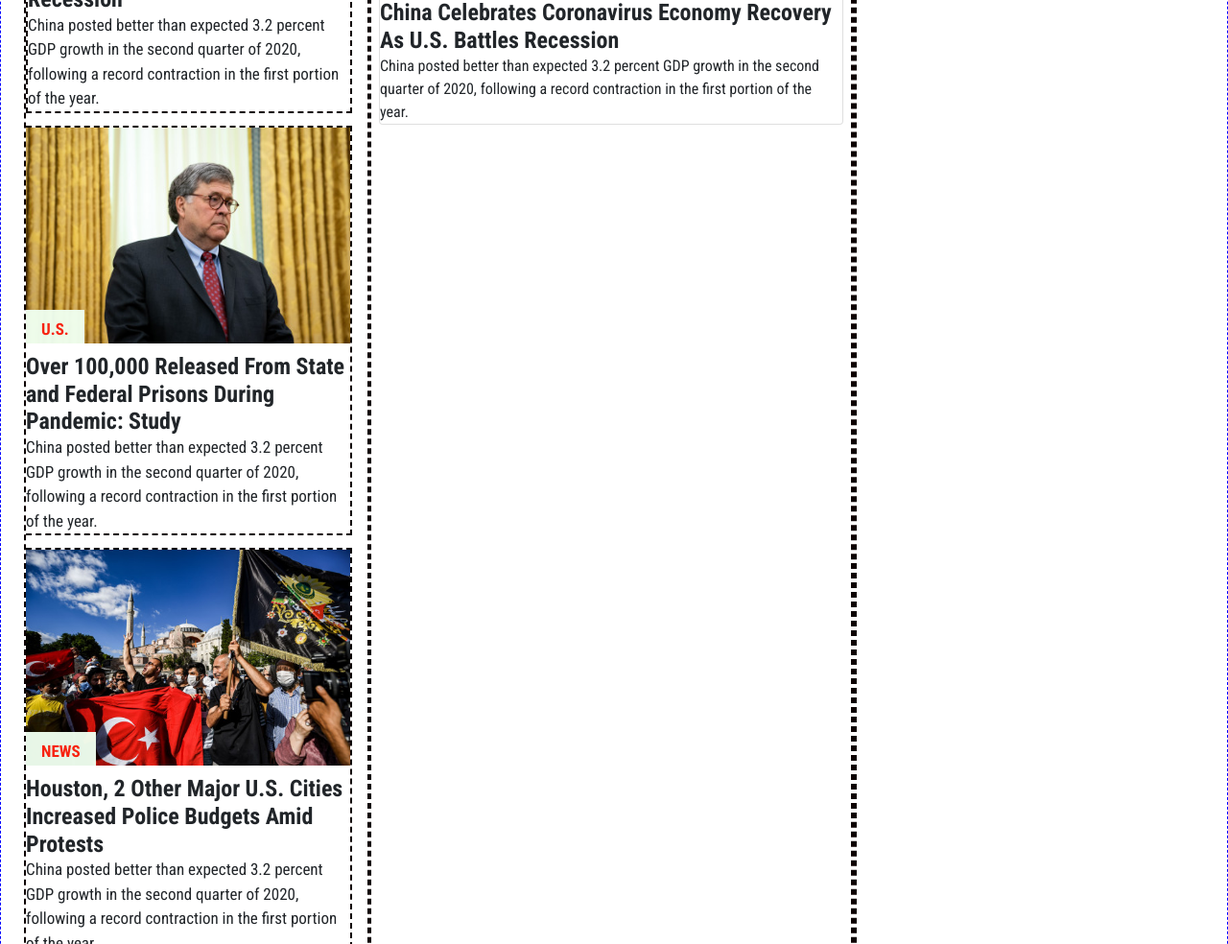
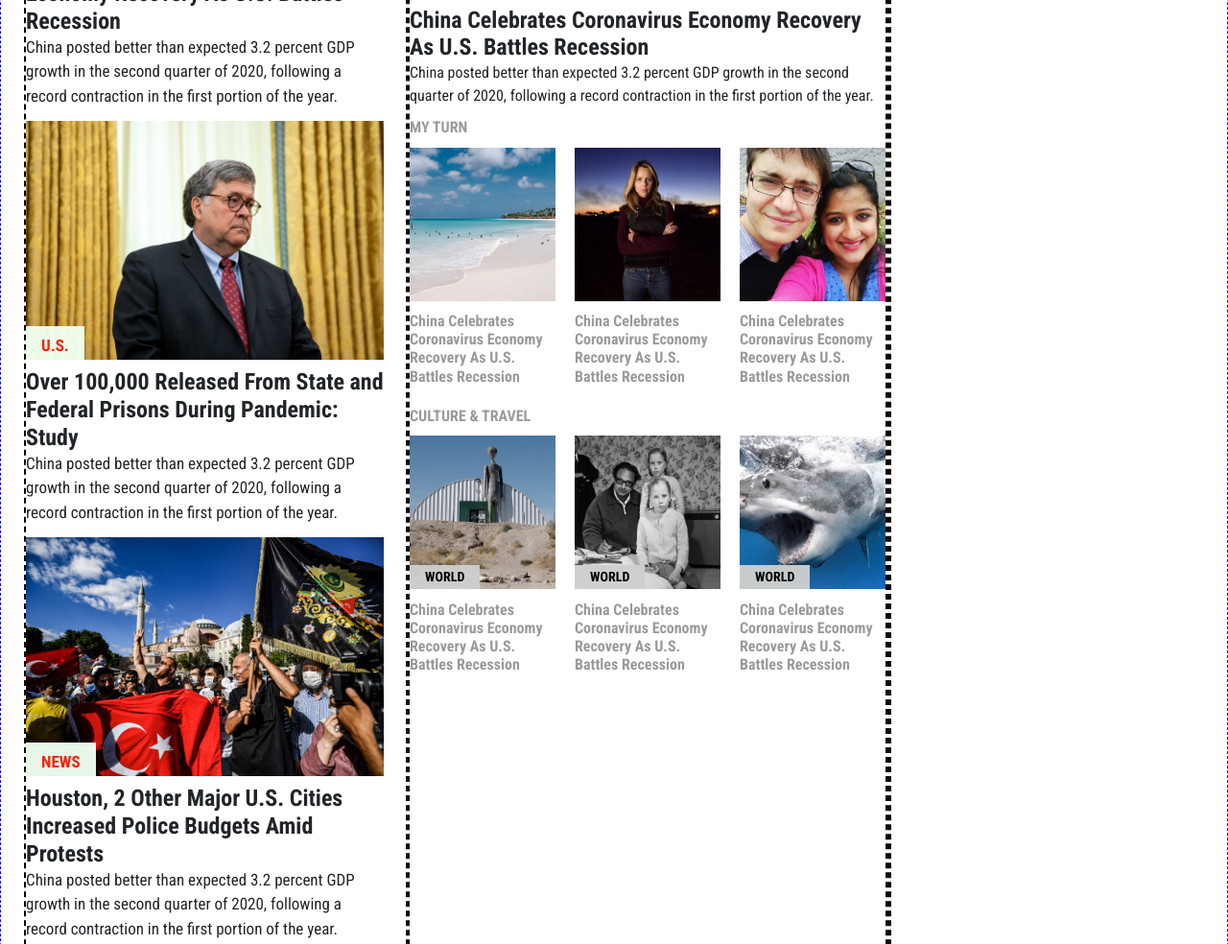
Before and after one commit to Berabjesus/Newsweek.com-clone, a plain HTML site: page index.html in a window 1280 px wide. Shown: the part 546-1530 px from the top of the page at 96% size. Drawn offline with nearby package versions, Linux system fonts and the light colour scheme.

Commit message:
add main element second news column news grids added

```diff
--- a/css/style.css
+++ b/css/style.css
@@ -45,6 +45,10 @@ p {
   font-size: 16px;
   font-weight: 600;
   margin: 0.7rem 0;
+}
+
+.card {
+  border: unset;
 }
 
 /* Fixed navbar starts here */
@@ -196,7 +200,7 @@ p {
 }
 
 .main-news-col-1 {
-  width: 30%;
+  /* max-width: 30% !important; */
 }
 
 .main-news-col-1 .card {
@@ -206,7 +210,8 @@ p {
 .main-news-col-1 .card-custom-img {
   position: relative;
   width: 100%;
-  max-height: 230px;
+  max-height: 260px;
+  overflow: hidden;
 }
 
 .card-img-overlay {
@@ -245,4 +250,31 @@ p {
   position: relative;
   width: 100%;
   max-height: 310px;
+  overflow: hidden;
 }
+
+.news-grid .card-custom-img {
+  height: 160px;
+}
+
+.news-grid img {
+  height: 100%;
+}
+
+.news-grid .card-title {
+  font-size: 16px;
+  font-weight: 600;
+  margin: 0.7rem 0;
+}
+
+.news-grid .card-title a {
+  color: rgba(3,3,3,.4) !important;
+}
+
+.news-grid .card-img-overlay {
+  height: 25px;
+  font-size: 14px;
+  line-height: 25px;
+  color: black;
+  background-color: rgba(206, 207, 206, 0.966);
+}
--- a/index.html
+++ b/index.html
@@ -86,11 +86,11 @@
 
   <main class="container main-container width-custom border-temp">
     <section class="row main-news px-4">
-      <div class="main-news-col-1 border-temp-1">
-        <div class="card-group pr-3 d-flex flex-column">
+      <div class="main-news-col-1 col-4 pl-0 border-temp-1">
+        <div class="card-group pr-2 d-flex flex-column">
           <h2 class="news-catagory">FEATURED STORIES</h2>
           <div class="card border-temp-1">
-            <div class="card-custom-img card-bg-1 w-100">
+            <div class="card-custom-img  w-100">
               <img class="img-fluid" src="./media/image/col-1-card-1.jpg" alt="">
               <h1 class="card-img-overlay">WORLD</h1>
             </div>
@@ -98,7 +98,7 @@
             <p class="card-text">China posted better than expected 3.2 percent GDP growth in the second quarter of 2020, following a record contraction in the first portion of the year.<p>
           </div>
           <div class="card border-temp-1">
-            <div class="card-custom-img card-bg-1 w-100">
+            <div class="card-custom-img  w-100">
               <img class="img-fluid" src="./media/image/col-1-card-1 (1).jpg" alt="">
               <h1 class="card-img-overlay">U.S.</h1>
             </div>
@@ -106,7 +106,7 @@
             <p class="card-text">China posted better than expected 3.2 percent GDP growth in the second quarter of 2020, following a record contraction in the first portion of the year.<p>
           </div>
           <div class="card border-temp-1">
-            <div class="card-custom-img card-bg-1 w-100">
+            <div class="card-custom-img  w-100">
               <img class="img-fluid" src="./media/image/col-1-card-1 (2).jpg" alt="">
               <h1 class="card-img-overlay">NEWS</h1>
             </div>
@@ -114,7 +114,7 @@
             <p class="card-text">China posted better than expected 3.2 percent GDP growth in the second quarter of 2020, following a record contraction in the first portion of the year.<p>
           </div>
           <div class="card border-temp-1">
-            <div class="card-custom-img card-bg-1 w-100">
+            <div class="card-custom-img  w-100">
               <img class="img-fluid" src="./media/image/col-1-card-1 (3).jpg" alt="">
               <h1 class="card-img-overlay">WORLD</h1>
             </div>
@@ -122,7 +122,7 @@
             <p class="card-text">following a record contraction in the first portion of the year.<p>
           </div>
           <div class="card border-temp-1">
-            <div class="card-custom-img card-bg-1 w-100">
+            <div class="card-custom-img  w-100">
               <img class="img-fluid" src="./media/image/col-1-card-1 (4).jpg" alt="">
               <h1 class="card-img-overlay">WORLD</h1>
             </div>
@@ -131,16 +131,69 @@
           </div>
         </div>
       </div>
-      <div class="main-news-col-2 px-2 border-temp-1">
-        <div class="card">
+
+      <div class="main-news-col-2 col-5 px-0 border-temp-1">
+        <div class="card top-story">
           <h2 class="news-catagory">TOP STORY</h2>
-          <div class="card-custom-img card-bg-1 w-100">
+          <div class="card-custom-img w-100">
             <img class="img-fluid" src="./media/image/col-2-card-1.jpg" alt="">
             <h1 class="card-img-overlay">WORLD</h1>
           </div>
           <h1 class="card-title"><a class="hover-link-cards text-body font-weight-bold" href="#">China Celebrates Coronavirus Economy Recovery As U.S. Battles Recession</a></h1>
           <p class="card-text">China posted better than expected 3.2 percent GDP growth in the second quarter of 2020, following a record contraction in the first portion of the year.<p>
         </div>
+
+        <div class="news-grid">
+          <h2 class="news-catagory">MY TURN</h2>
+          <div class="card-deck">
+            <div class="card col-4 mr-1 pl-0 pr-2">
+              <div class="card-custom-img w-100">
+                <img class="img-fluid" src="./media/image/news (1).jpg" alt="">
+              </div>
+              <h1 class="card-title"><a class="font-weight-bold text-decoration-none" href="#">China Celebrates Coronavirus Economy Recovery As U.S. Battles Recession</a></h1>
+            </div>
+            <div class="card col-4 mx-0 px-2">
+              <div class="card-custom-img w-100">
+                <img class="img-fluid" src="./media/image/news (1).png" alt="">
+              </div>
+              <h1 class="card-title"><a class="text-body font-weight-bold text-decoration-none" href="#">China Celebrates Coronavirus Economy Recovery As U.S. Battles Recession</a></h1>
+            </div>
+            <div class="card col-4 ml-1 pl-2 pr-0">
+              <div class="card-custom-img w-100">
+                <img class="img-fluid" src="./media/image/news (2).jpg" alt="">
+              </div>
+              <h1 class="card-title"><a class="text-body font-weight-bold text-decoration-none" href="#">China Celebrates Coronavirus Economy Recovery As U.S. Battles Recession</a></h1>
+            </div>
+          </div>
+        </div>
+
+        <div class="news-grid">
+          <h2 class="news-catagory">CULTURE & TRAVEL</h2>
+          <div class="card-deck">
+            <div class="card col-4 mr-1 pl-0 pr-2">
+              <div class="card-custom-img w-100">
+                <img class="img-fluid" src="./media/image/news (3).jpg" alt="">
+                <h1 class="card-img-overlay">WORLD</h1>
+              </div>
+              <h1 class="card-title"><a class="font-weight-bold text-decoration-none" href="#">China Celebrates Coronavirus Economy Recovery As U.S. Battles Recession</a></h1>
+            </div>
+            <div class="card col-4 mx-0 px-2">
+              <div class="card-custom-img w-100">
+                <img class="img-fluid" src="./media/image/news (4).jpg" alt="">
+                <h1 class="card-img-overlay">WORLD</h1>
+              </div>
+              <h1 class="card-title"><a class="text-body font-weight-bold text-decoration-none" href="#">China Celebrates Coronavirus Economy Recovery As U.S. Battles Recession</a></h1>
+            </div>
+            <div class="card col-4 ml-1 pl-2 pr-0">
+              <div class="card-custom-img w-100">
+                <img class="img-fluid" src="./media/image/news (2).png" alt="">
+                <h1 class="card-img-overlay">WORLD</h1>
+              </div>
+              <h1 class="card-title"><a class="text-body font-weight-bold text-decoration-none" href="#">China Celebrates Coronavirus Economy Recovery As U.S. Battles Recession</a></h1>
+            </div>
+          </div>
+        </div>
+
       </div>
       <div class="main-news-col-3 border-temp-1"></div>
     </section>
```
Also changed, not shown: media/image/news (1).jpg (added), media/image/news (1).png (added), media/image/news (2).jpg (added), media/image/news (2).png (added), media/image/news (3).jpg (added), media/image/news (4).jpg (added).
